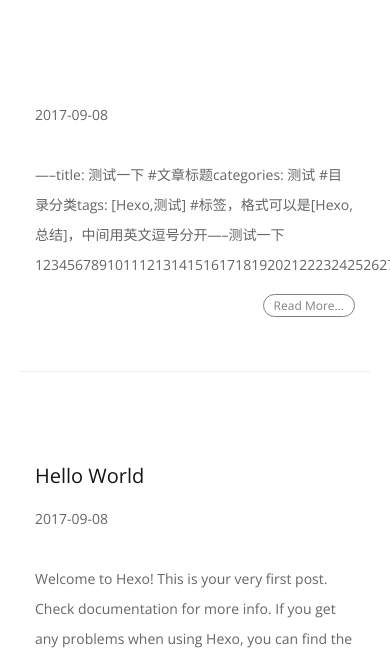
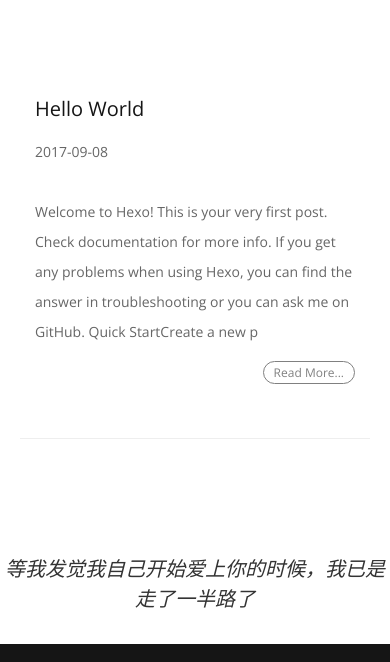
Before and after one commit to ChenKerwin/ChenKerwin.github.io, a plain HTML site: page index.html in a window 390 px wide. Shown: the part 844-1506 px from the top of the page. Drawn offline with nearby package versions, Linux system fonts and the light colour scheme.

Commit message:
Site updated: 2017-09-08 16:32:28

```diff
--- a/index.html
+++ b/index.html
@@ -84,15 +84,6 @@
                 </ul>
             </li>
 
-
-        	<li>
-        		<a class="sb-toggle-submenu">Categories<span class="sb-caret"></span></a>
-            	<ul class="sb-submenu">
-
-				    <li><a href="/categories/测试/" class="animsition-link">测试<small>(0)</small></a></li>
-
-				</ul>
-        	</li>
 
 
             <li>
@@ -207,37 +198,6 @@
 
 <section id="intro">
     <div class="container">
-
-        <div class="row">
-            <div class="col-md-8 col-md-offset-2 opening-statement">
-                <div class="col-md-4">
-                    <h3><a href="/2017/09/08/测试一下/"></a></h3>
-                    <span>
-                        <span class="post-meta">
-      <time datetime="2017-09-08T07:23:41.000Z" itemprop="datePublished">
-          2017-09-08
-      </time>
-
-</span>
-                    </span>
-                </div>
-                <div class="col-md-8">
-                    <p>
-
-                        —–title:  测试一下 #文章标题categories: 测试 #目录分类tags: [Hexo,测试] #标签，格式可以是[Hexo,总结]，中间用英文逗号分开—–测试一下
-123456789101112131415161718192021222324252627282930313233343536373839404142434445464748495051525354555657585960616263646566676869
-
-                    </p>
-
-                    <p class="pull-right readMore">
-                        <a href="/2017/09/08/测试一下/">Read More...</a>
-                    </p>
-
-                </div>
-                <div class="clearfix"></div>
-                <hr class="nogutter">
-            </div>
-        </div>
 
         <div class="row">
             <div class="col-md-8 col-md-offset-2 opening-statement">
```
Also changed, not shown: 2017/09/08/hello-world/index.html (+0 -13 lines), archives/2017/09/index.html (+0 -18 lines), archives/2017/index.html (+0 -18 lines), archives/index.html (+0 -18 lines).
